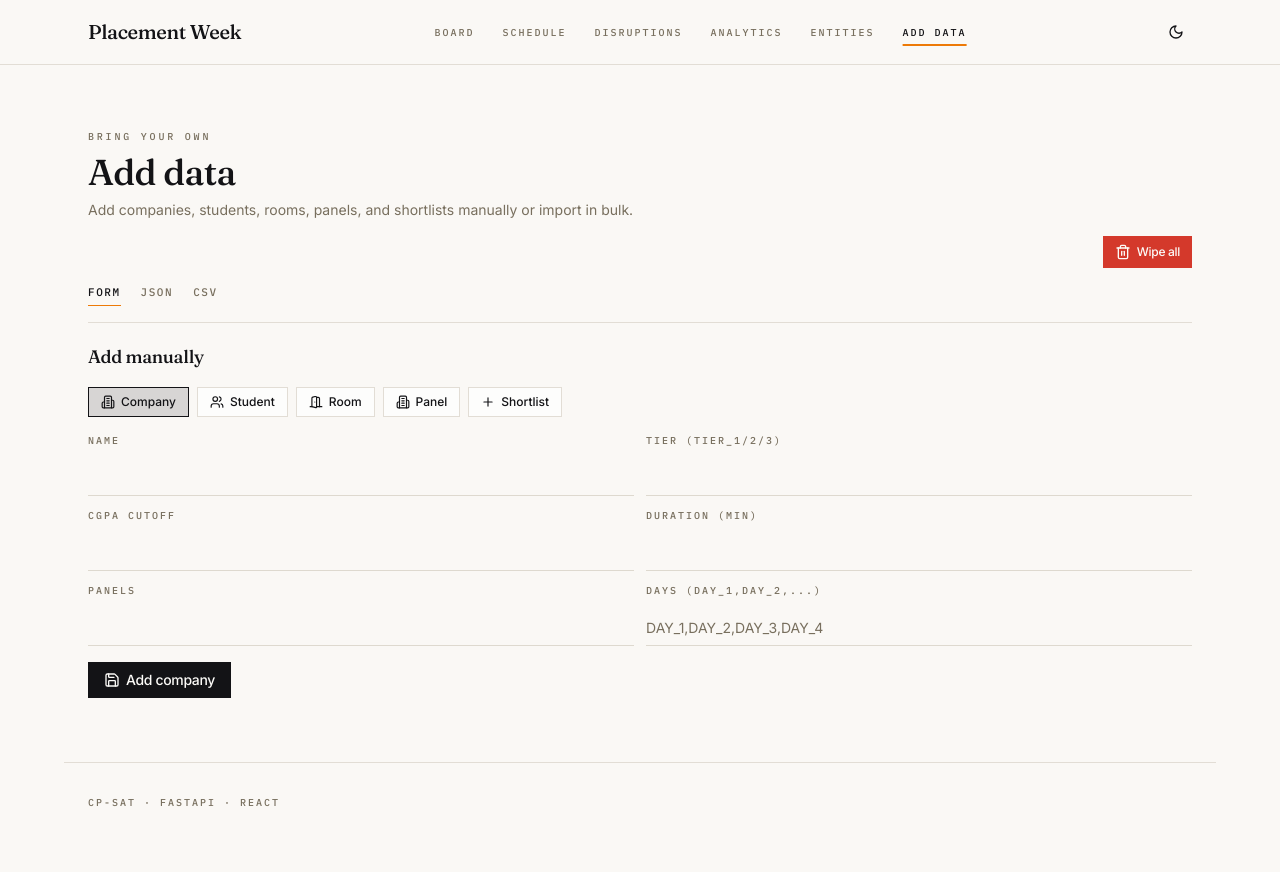
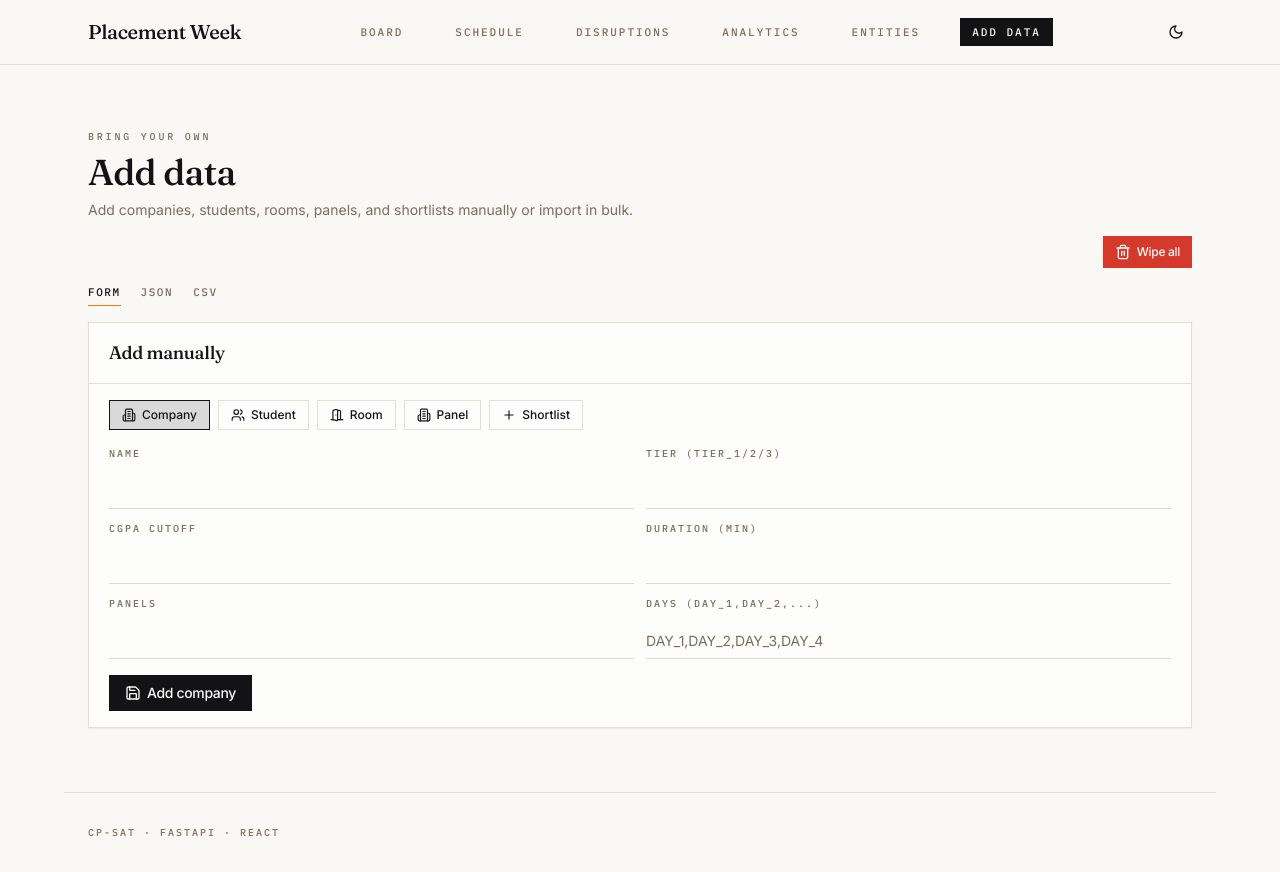
Before and after one commit to amritkang165/placement-week-scheduler, a React (Vite) app in the folder frontend/: page /add-data in a window 1280 px wide. Before the commit the page ends 842 px from the top, so only its background shows below. Built offline with nearby package versions, Linux system fonts and the light colour scheme.

Commit message:
style: clarity tweaks — distinct panels, stronger buttons/nav, more legible type

```diff
--- a/frontend/src/App.tsx
+++ b/frontend/src/App.tsx
@@ -35,8 +35,10 @@ export default function App() {
                 end={end}
                 className={({ isActive }) =>
                   cn(
-                    "label-mono transition-colors",
-                    isActive ? "text-foreground underline underline-offset-8 decoration-accent decoration-2" : "hover:text-foreground",
+                    "rounded-sm px-3 py-1.5 font-mono text-[11px] font-medium uppercase tracking-[0.18em] transition-colors",
+                    isActive
+                      ? "bg-foreground text-background"
+                      : "text-muted-foreground hover:text-foreground",
                   )
                 }
               >
--- a/frontend/src/components/StatCard.tsx
+++ b/frontend/src/components/StatCard.tsx
@@ -12,10 +12,10 @@ export function StatCard({
   className?: string;
 }) {
   return (
-    <div className={cn("border-t border-border pt-4", className)}>
+    <div className={cn("rounded-sm border border-border bg-card p-5 shadow-sm", className)}>
       <p className="label-mono">{label}</p>
-      <p className="display mt-3 text-4xl">{value}</p>
-      {sub && <p className="mt-1.5 text-xs leading-relaxed text-muted-foreground">{sub}</p>}
+      <p className="display mt-3 text-4xl leading-none">{value}</p>
+      {sub && <p className="mt-2 text-xs leading-relaxed text-muted-foreground">{sub}</p>}
     </div>
   );
 }
--- a/frontend/src/components/ui/button.tsx
+++ b/frontend/src/components/ui/button.tsx
@@ -3,9 +3,9 @@ import type { ButtonHTMLAttributes, ReactNode } from "react";
 import { cn } from "@/lib/utils";
 
 const VARIANTS = {
-  primary: "bg-primary text-primary-foreground hover:bg-primary/85",
+  primary: "bg-primary text-primary-foreground hover:bg-primary/90",
   accent: "bg-accent text-accent-foreground hover:bg-accent/90",
-  outline: "border border-border bg-transparent text-foreground hover:bg-muted",
+  outline: "border border-foreground/25 bg-transparent text-foreground hover:border-foreground hover:bg-muted",
   ghost: "text-foreground hover:bg-muted",
   destructive: "bg-destructive text-destructive-foreground hover:bg-destructive/90",
 };
--- a/frontend/src/components/ui/card.tsx
+++ b/frontend/src/components/ui/card.tsx
@@ -2,11 +2,16 @@ import { cn } from "@/lib/utils";
 import type { HTMLAttributes } from "react";
 
 export function Card({ className, ...props }: HTMLAttributes<HTMLDivElement>) {
-  return <div className={cn("border-t border-border", className)} {...props} />;
+  return (
+    <div
+      className={cn("rounded-sm border border-border bg-card shadow-sm", className)}
+      {...props}
+    />
+  );
 }
 
 export function CardHeader({ className, ...props }: HTMLAttributes<HTMLDivElement>) {
-  return <div className={cn("flex flex-col gap-1 pt-5", className)} {...props} />;
+  return <div className={cn("flex flex-col gap-1 border-b border-border px-5 py-4", className)} {...props} />;
 }
 
 export function CardTitle({ className, ...props }: HTMLAttributes<HTMLHeadingElement>) {
@@ -14,5 +19,5 @@ export function CardTitle({ className, ...props }: HTMLAttributes<HTMLHeadingEle
 }
 
 export function CardContent({ className, ...props }: HTMLAttributes<HTMLDivElement>) {
-  return <div className={cn("pt-4", className)} {...props} />;
+  return <div className={cn("px-5 py-4", className)} {...props} />;
 }
--- a/frontend/src/index.css
+++ b/frontend/src/index.css
@@ -50,6 +50,7 @@
     @apply bg-background text-foreground antialiased;
     font-family: "Inter", ui-sans-serif, system-ui, sans-serif;
     font-feature-settings: "cv02", "cv03";
+    font-size: 15px;
   }
   ::selection {
     background: hsl(var(--accent) / 0.28);
@@ -61,7 +62,7 @@
     @apply font-mono text-[10px] font-medium uppercase tracking-[0.28em] text-muted-foreground;
   }
   .display {
-    @apply font-display font-medium leading-[1.02] tracking-[-0.02em];
+    @apply font-display font-medium leading-[1.05] tracking-[-0.02em];
   }
   .large-title {
     @apply display text-3xl md:text-4xl;
@@ -72,4 +73,7 @@
   .label-mono {
     @apply font-mono text-[10px] font-medium uppercase tracking-[0.2em] text-muted-foreground;
   }
+  .heading {
+    @apply display text-xl;
+  }
 }
```
